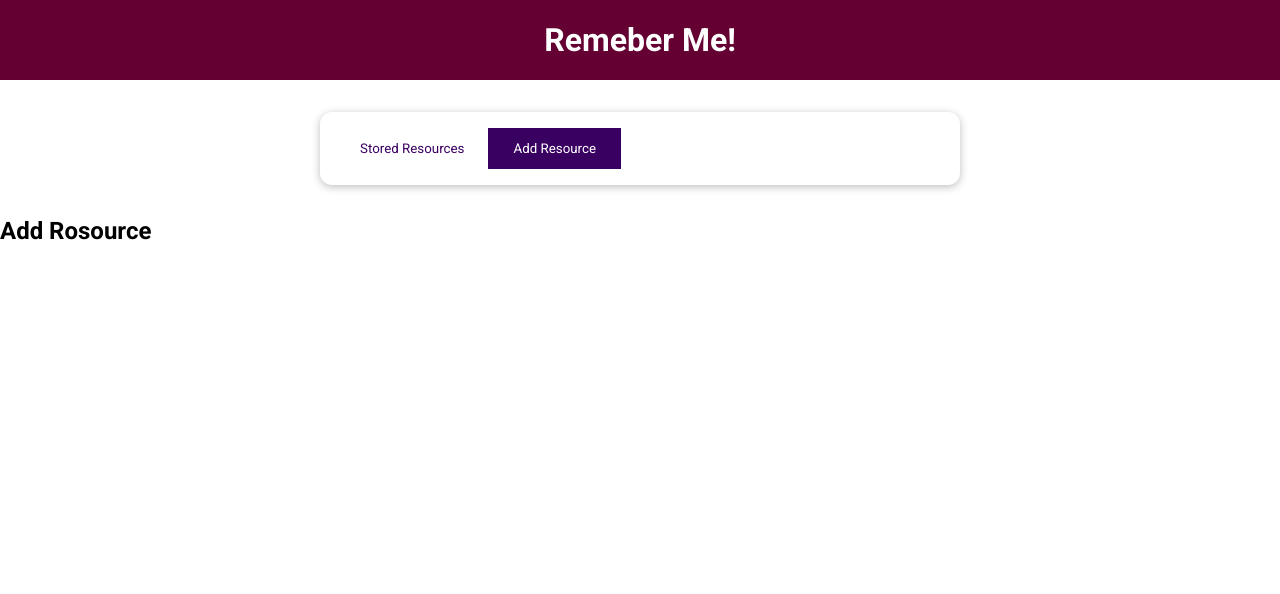
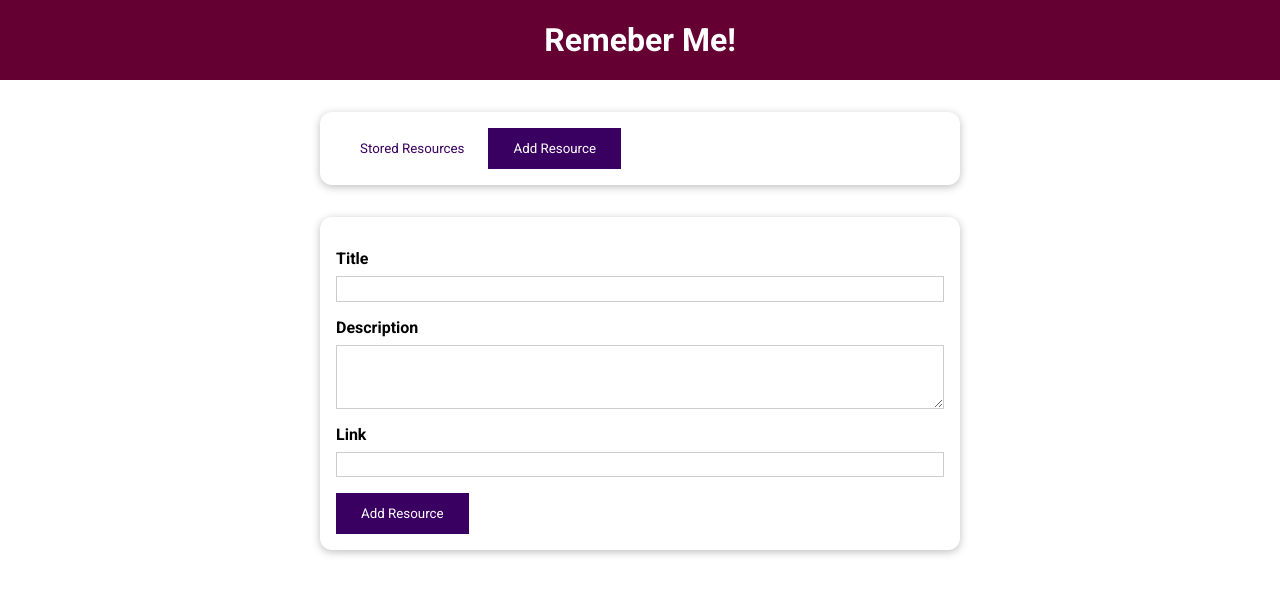
Before and after one commit to cigna2020/learning_resources_app_vue, a Vue app: page / in a window 1280 px wide. Both pictures are taken after a click on the button "Add Resource". Shown: the top 594 px of the page. Built offline with nearby package versions, Linux system fonts and the light colour scheme.

Commit message:
Add methods to push/unshift new info to the data

```diff
--- a/src/components/UI/BaseButtton.vue
+++ b/src/components/UI/BaseButtton.vue
@@ -1,12 +1,12 @@
 <template>
-  <button :type="type" :class="mode">
+  <button :class="mode">
     <slot></slot>
   </button>
 </template>
 
 <script>
 export default {
-  props: ['type', 'mode']
+  props: ['mode']
 };
 </script>
 
--- a/src/components/learning-resources/AddResource.vue
+++ b/src/components/learning-resources/AddResource.vue
@@ -1,3 +1,67 @@
 <template>
-  <h2>Add Rosource</h2>
+  <BaseCard>
+    <form @submit.prevent="submitData">
+      <div class="form-control">
+        <label for="title">Title</label>
+        <input id="title" name="title" type="text" ref="titleInput" />
+      </div>
+      <div class="form-control">
+        <label for="description">Description</label>
+        <textarea
+          name="description"
+          id="description"
+          rows="3"
+          ref="descrInput"
+        ></textarea>
+      </div>
+      <div class="form-control">
+        <label for="link">Link</label>
+        <input id="link" name="link" type="url" ref="linkInput" />
+      </div>
+      <BaseButton type="submit">Add Resource</BaseButton>
+    </form>
+  </BaseCard>
 </template>
+
+<script>
+export default {
+  inject: ['addResource'],
+  methods: {
+    submitData() {
+      const enteredTitle = this.$refs.titleInput.value;
+      const enteredDescription = this.$refs.descrInput.value;
+      const enteredUrl = this.$refs.linkInput.value;
+
+      this.addResource(enteredTitle, enteredDescription, enteredUrl);
+    }
+  }
+};
+</script>
+
+<style scoped>
+label {
+  font-weight: bold;
+  display: block;
+  margin-bottom: 0.5rem;
+}
+
+input,
+textarea {
+  display: block;
+  width: 100%;
+  font: inherit;
+  padding: 0.15rem;
+  border: 1px solid #ccc;
+}
+
+input:focus,
+textarea:focus {
+  outline: none;
+  border-color: #3a0061;
+  background-color: #f7ebff;
+}
+
+.form-control {
+  margin: 1rem 0;
+}
+</style>
--- a/src/components/learning-resources/TheResource.vue
+++ b/src/components/learning-resources/TheResource.vue
@@ -12,7 +12,9 @@
       Add Resource
     </BaseButton>
   </BaseCard>
-  <component :is="selectedTab"></component>
+  <keep-alive>
+    <component :is="selectedTab"></component>
+  </keep-alive>
 </template>
 
 <script>
@@ -45,7 +47,8 @@
   },
   provide() {
     return {
-      resources: this.storedResources
+      resources: this.storedResources,
+      addResource: this.addResource
     };
   },
   computed: {
@@ -59,6 +62,16 @@
   methods: {
     setSelectedTab(tab) {
       this.selectedTab = tab;
+    },
+    addResource(title, description, url) {
+      const newResource = {
+        id: new Date().toISOString(),
+        title: title,
+        description: description,
+        link: url
+      };
+      this.storedResources.unshift(newResource),
+        (this.selectedTab = 'stored-resources');
     }
   }
 };
```
